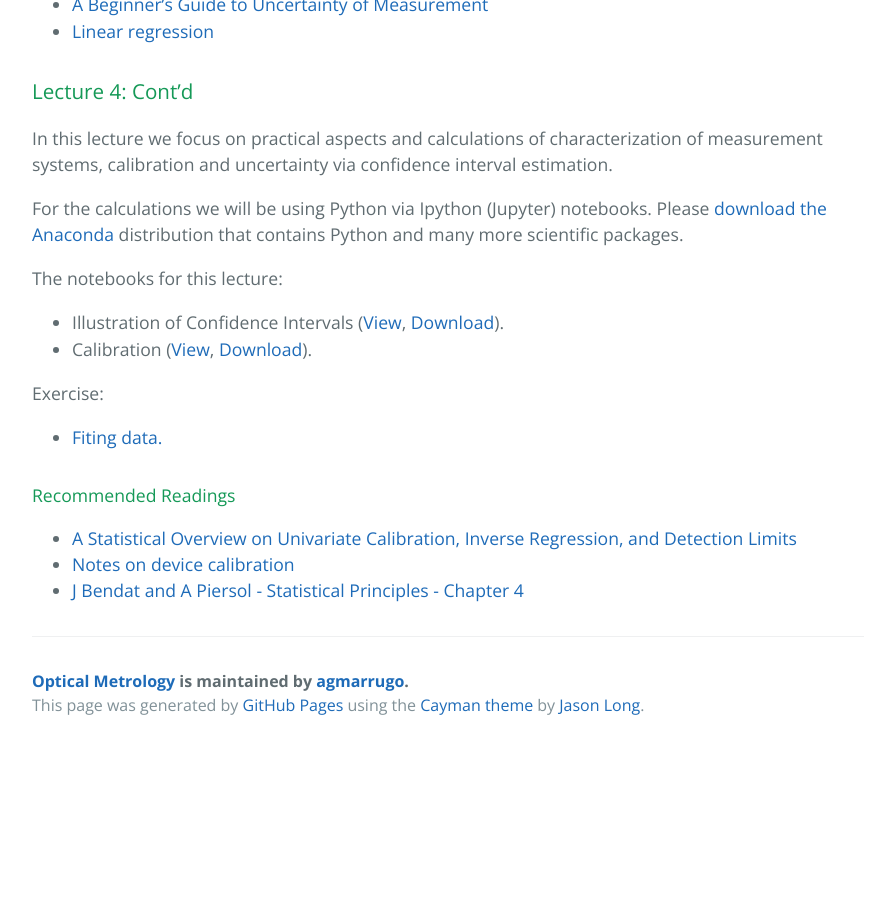
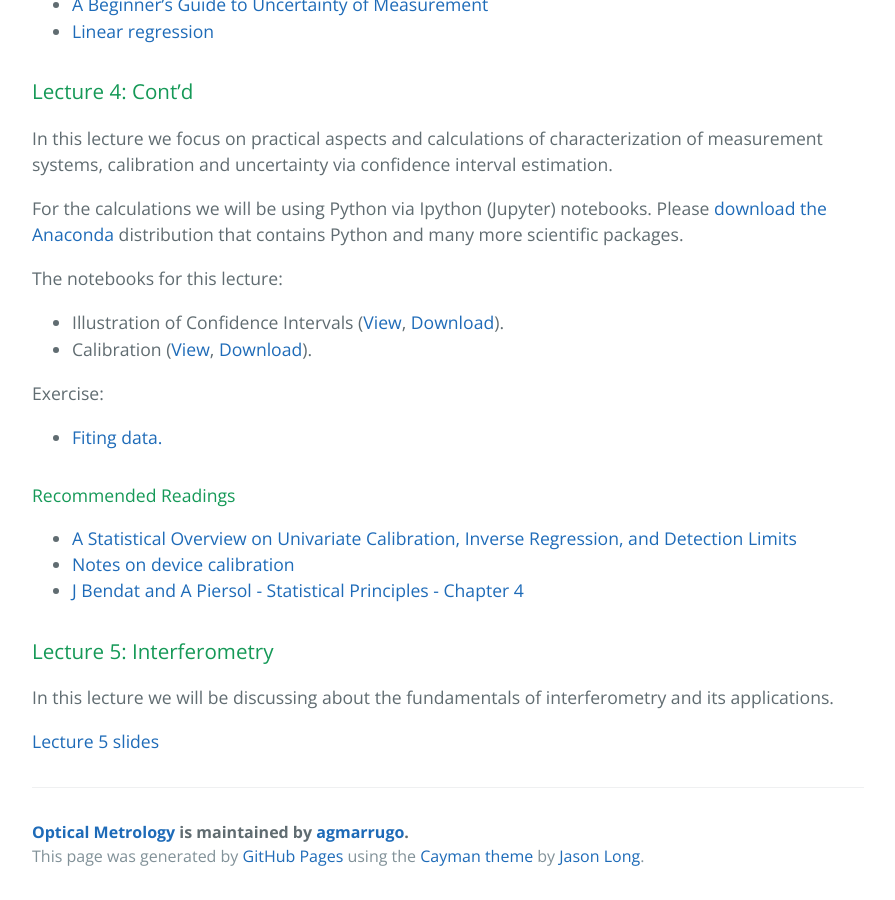
Before and after one commit to opi-lab/optical-metrology-2021, a Jekyll site: the page built from index.md, in a window 1280 px wide and 900 px high, scrolled down 2628 px. Shown: the whole window, without its empty margins (192-1087 px from the left). Built offline with Jekyll 4.4.1, drawn with Linux system fonts in a browser that asks for light colours; before the commit the page ends 3377 px from its top, so only the background shows below that.

Commit message:
Lecture 5
Interferometry

```diff
--- a/index.md
+++ b/index.md
@@ -136,6 +136,13 @@ Exercise:
 - [A Statistical Overview on Univariate Calibration, Inverse Regression, and Detection Limits]({{site.url}}pdfs/Mass_Spectrom._Rev._Lavagnini_2006.pdf)
 - [Notes on device calibration]({{site.url}}pdfs/03-NoteDeviceCalibration.pdf)
 - [J Bendat and A Piersol - Statistical Principles  - Chapter 4]({{site.url}}pdfs/04-Bendat-Piersol-chapter-04.pdf)
+
+
+### Lecture 5: Interferometry
+
+In this lecture we will be discussing about the fundamentals of interferometry and its applications.
+
+[Lecture 5 slides]({{site.url}}lectures/Lecture_05.pdf)
 
 <!-- ### Lecture 1: Introduction
 
```
Also changed, not shown: 1 other file.
